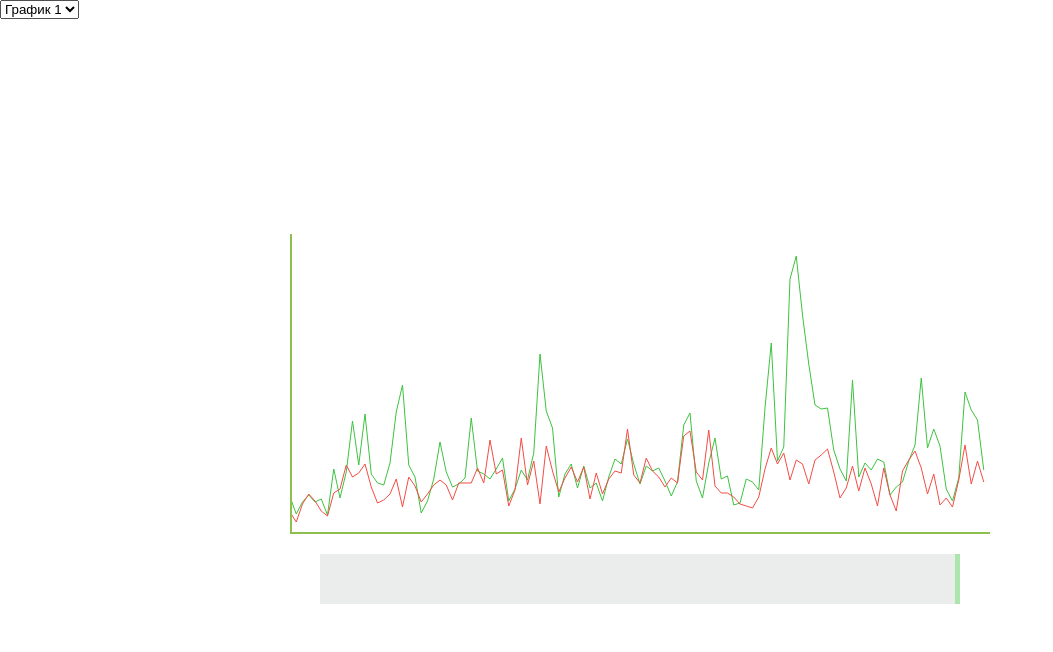
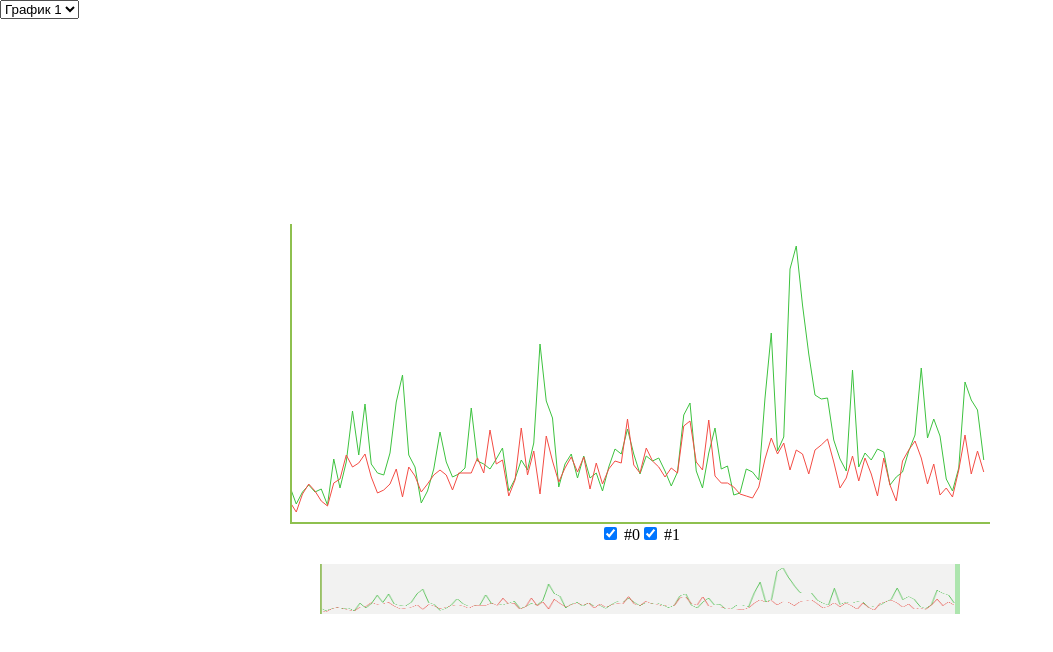
Before and after one commit to vue-chart/telegram-chart, a Vue app: page /#/ in a window 1280 px wide. Shown: the top 652 px of the page, without its empty margins (0-1053 px from the left). Built offline with nearby package versions, Linux system fonts and the light colour scheme.

Commit message:
FEAT скрыть/показать линии

```diff
--- a/src/components/ChartCanvas.vue
+++ b/src/components/ChartCanvas.vue
@@ -1,8 +1,11 @@
 <template>
   <div class="chart_wrapper">
     <canvas ref="canvas" width="700" height="400"></canvas>
-    <slot name="slider">
-    </slot>
+    <div>
+      <label v-for="line in lines" :key="line.name.name">
+      <input type="checkbox" v-model="line.name.show" @change="toggleLines(line)"/> {{line.name.name}}</label>
+    </div>
+    <slot name="slider"></slot>
   </div>
 </template>
 
@@ -25,6 +28,7 @@ export default {
     return {
       denomList: den,
       canvas: '',
+      lines: [],
       data: this.dataJson[this.chartNumber]
     }
   },
@@ -40,14 +44,24 @@ export default {
   },
   mounted () {
     this.canvas = this.$refs.canvas
-
     this.prepareData(this.canvas, this.data)
   },
   methods: {
+    toggleLines (line) {
+      this.setHeight(this.getMaxHeight(this.lines))
+      this.lines.forEach(l => {
+        if (!l.name.show) return
+        this.drawLine(this.canvas, l.values, l.color, l.stepX, l.denom)
+      })
+      let c = this.canvas.getContext('2d')
+      this.drawX(this.canvas, c)
+      this.drawY(this.canvas, c)
+      this.$emit('backgroundUrl', this.canvas.toDataURL())
+    },
     // Готовим данные
     prepareData (canvas, data) {
       let c = canvas.getContext('2d')
-      let lines = []
+      this.lines = []
       Object.keys(data.names).forEach(k => {
         let color = data.colors[k]
         let name = data.names[k]
@@ -61,21 +75,25 @@ export default {
           }
         })
         let stepX = canvas.width / values.length
-        lines.push({
+        this.lines.push({
           color: color,
-          name: name,
+          name: {
+            name: name,
+            show: true
+          },
           type: type,
           values: values,
           denom: denom,
           stepX: stepX
         })
       })
-      this.setHeight(this.getMaxHeight(lines))
-      lines.forEach(l => {
+      this.setHeight(this.getMaxHeight(this.lines))
+      this.lines.forEach(l => {
         this.drawLine(canvas, l.values, l.color, l.stepX, l.denom)
       })
       this.drawX(canvas, c)
       this.drawY(canvas, c)
+      this.$emit('backgroundUrl', canvas.toDataURL())
     },
     // Рисуем линии по координатам
     drawLine (canvas, values, color, stepX, denom) {
@@ -139,6 +157,7 @@ export default {
     getMaxHeight (lines) {
       let maxs = []
       lines.forEach(l => {
+        if (!l.name.show) return
         let m = Math.max.apply(null, l.values)
         maxs.push(m / l.denom + 20)
       })
--- a/src/views/Chart.vue
+++ b/src/views/Chart.vue
@@ -3,9 +3,12 @@
     <select v-model="chartNumber">
       <option v-for="(item, index) in dataJson" :key="index" :value="index">График {{index + 1}}</option>
     </select>
-    <chart-canvas :dataJson="dataJson" :width="width" :chartNumber="chartNumber">
-      <div slot="slider" class="slider">
-        <div class="size_wrap" ref="slider">
+    <chart-canvas :dataJson="dataJson"
+                  :width="width"
+                  :chartNumber="chartNumber"
+                  @backgroundUrl="setImageUrl">
+      <div slot="slider" class="slider" ref="slider">
+        <div class="size_wrap" ref="slider_resize">
           <!-- Сейчас доступно изменение ширины одним ползунком -->
           <!-- <span class="left" @click="resize($event.target)"></span> -->
           <span class="right" @mousedown="resize()"></span>
@@ -32,6 +35,10 @@ export default {
     }
   },
   methods: {
+    setImageUrl (dataUrl) {
+      let el = this.$refs.slider
+      el.style.backgroundImage = 'url(' + dataUrl + ')'
+    },
     // Изменение ширины
     resize () {
       document.addEventListener('mousemove', this.moveSlider)
@@ -52,7 +59,7 @@ export default {
     }
   },
   mounted () {
-    this.targetResize = this.$refs.slider
+    this.targetResize = this.$refs.slider_resize
   },
   components: {
     ChartCanvas
@@ -68,7 +75,8 @@ export default {
   width 50%
   height 50px
   margin-top 20px
-  background-color #f5f8f9
+  background-size 100% 100%
+  background-repeat no-repeat
   .size_wrap
     height 100%
     position relative
```
